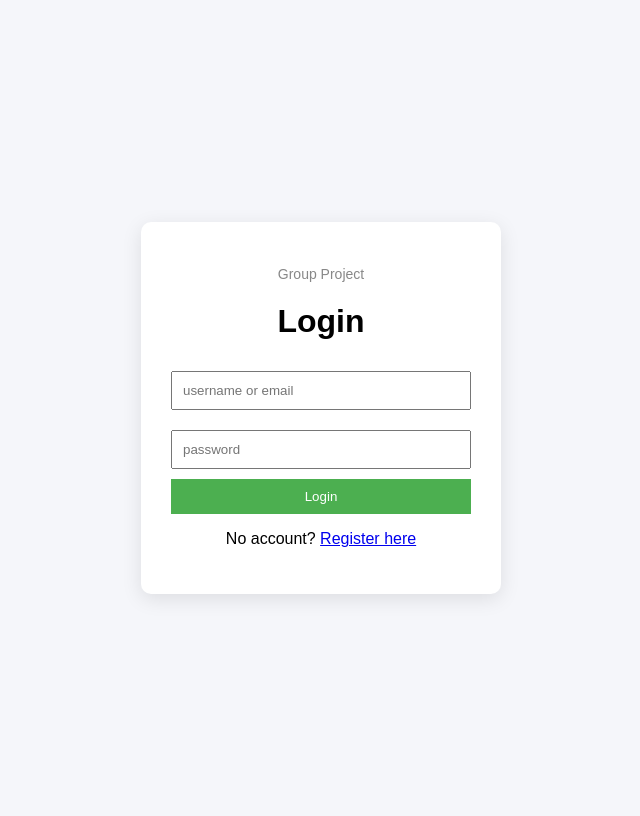
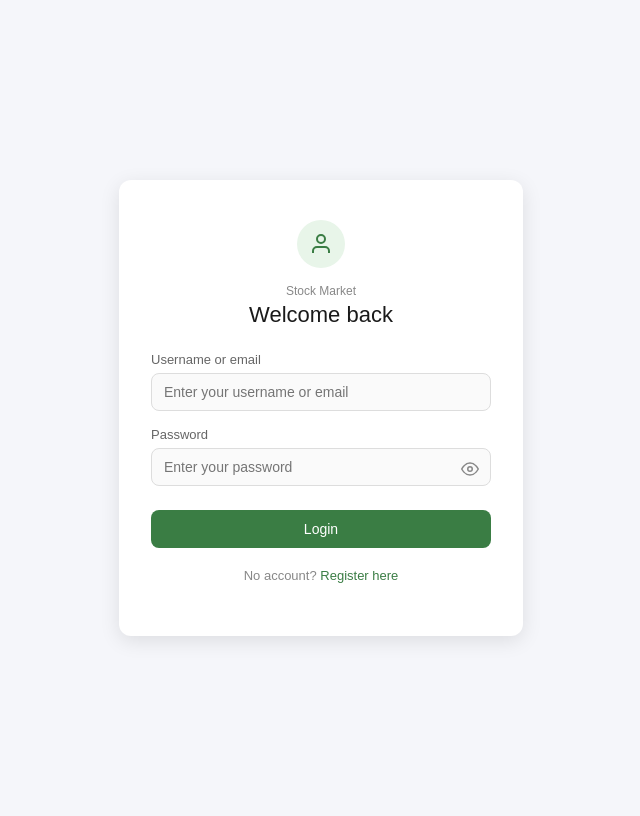
Before and after one commit to ElliotZhangzr/CITS5505_project_1, a Flask app: page /login in a window 1280 px wide. Shown: the whole page, without its empty margins (319-959 px from the left). Run offline with Flask 3, Linux system fonts and the light colour scheme.

Commit message:
update login page with database session and UI improvements

```diff
--- a/app.py
+++ b/app.py
@@ -1,13 +1,11 @@
 from flask import Flask, render_template, request, redirect, session, flash
 from db import init_db
+from models import db, User
+import hashlib
 
 app = Flask(__name__)
 app.secret_key = "secret123"
-
-# Initialize database
 init_db(app)
-
-users = {}
 
 # login
 @app.route("/login", methods=["GET", "POST"])
@@ -15,13 +13,22 @@ def login():
     if request.method == "POST":
         username = request.form.get("username")
         password = request.form.get("password")
+        password_hash = hashlib.sha256(password.encode()).hexdigest()
 
-        for user, data in users.items():
-            if (username == user or username == data["email"]) and password == data["password"]:
-                session["user"] = user
-                return redirect("/dashboard")
+        user = User.query.filter(
+            (User.username == username) | (User.email == username)
+        ).filter_by(password_hash=password_hash).first()
 
-        return render_template("fail.html")
+        if user:
+            session["user_id"] = user.id
+            session["username"] = user.username
+            session["email"] = user.email
+            session["cash"] = user.cash
+            session["logged_in"] = True
+            return redirect("/dashboard")
+
+        flash("Username or password incorrect.")
+        return render_template("login.html")
 
     return render_template("login.html")
 
@@ -32,14 +39,32 @@ def register():
         username = request.form.get("username")
         email = request.form.get("email")
         password = request.form.get("password")
+        password_hash = hashlib.sha256(password.encode()).hexdigest()
 
-        users[username] = {
-            "email": email,
-            "password": password
-        }
+        existing = User.query.filter(
+            (User.username == username) | (User.email == email)
+        ).first()
 
-        flash("Register success!")
-        return redirect("/login")
+        if existing:
+            flash("Username or email already exists.")
+            return render_template("register.html")
+
+        new_user = User(
+            username=username,
+            email=email,
+            password_hash=password_hash,
+            cash=10000.0
+        )
+        db.session.add(new_user)
+        db.session.commit()
+
+        session["user_id"] = new_user.id
+        session["username"] = new_user.username
+        session["email"] = new_user.email
+        session["cash"] = new_user.cash
+        session["logged_in"] = True
+
+        return redirect("/dashboard")
 
     return render_template("register.html")
 
--- a/static/style.css
+++ b/static/style.css
@@ -6,32 +6,123 @@ body {
     background: #f5f6fa;
     font-family: Arial;
 }
-
 .container {
     background: white;
-    padding: 30px;
-    border-radius: 10px;
+    padding: 2.5rem 2rem;
+    border-radius: 12px;
     box-shadow: 0 5px 20px rgba(0,0,0,0.1);
     text-align: center;
-    width: 300px;
+    width: 340px;
+}
+.avatar {
+    width: 48px;
+    height: 48px;
+    border-radius: 50%;
+    background: #e8f5e9;
+    color: #3a7d44;
+    display: flex;
+    align-items: center;
+    justify-content: center;
+    margin: 0 auto 1rem;
+}
+h1 {
+    font-size: 22px;
+    font-weight: 500;
+    margin: 0 0 1.5rem;
+    color: #1a1a1a;
+}
+.subtitle {
+    font-size: 12px;
+    color: #888;
+    margin: 0 0 4px;
+}
+label {
+    display: block;
+    text-align: left;
+    font-size: 13px;
+    color: #666;
+    margin-bottom: 6px;
+}
+input {
+    width: 100%;
+    padding: 10px 12px;
+    margin-bottom: 1rem;
+    box-sizing: border-box;
+    border: 1px solid #ddd;
+    border-radius: 8px;
+    font-size: 14px;
+    background: #fafafa;
+    color: #1a1a1a;
+    outline: none;
+}
+input:focus {
+    border-color: #3a7d44;
+    background: white;
 }
 
-input {
-    width: 100%;
-    padding: 10px;
-    margin: 10px 0;
+.input-error {
+    border-color: #e53935 !important;
+    background: #fff5f5 !important;
 }
 
 button {
     width: 100%;
-    padding: 10px;
-    background: #4CAF50;
+    padding: 11px;
+    background: #3a7d44;
     color: white;
     border: none;
+    border-radius: 8px;
+    font-size: 14px;
+    font-weight: 500;
+    cursor: pointer;
+    margin-top: 0.5rem;
+}
+button:hover {
+    background: #2e6636;
+}
+.flash-msg {
+    background: #e8f5e9;
+    border: 1px solid #a5d6a7;
+    color: #2e7d32;
+    border-radius: 8px;
+    padding: 10px 12px;
+    font-size: 13px;
+    margin-bottom: 1.25rem;
+}
+a {
+    color: #3a7d44;
+    text-decoration: none;
+    font-weight: 500;
+}
+p {
+    font-size: 13px;
+    color: #888;
+    margin-top: 1.25rem;
 }
 
-.subtitle {
-    font-size: 14px;
+.flash-msg.error {
+    background: #fdecea;
+    border: 1px solid #f5c6c6;
+    color: #c62828;
+}
+
+.password-wrapper {
+    position: relative;
+}
+
+.password-wrapper input {
+    padding-right: 40px;
+}
+
+.eye-toggle {
+    position: absolute;
+    right: 12px;
+    top: 38%;
+    transform: translateY(-50%);
+    cursor: pointer;
     color: #888;
-    margin-bottom: 10px;
 }
+
+.eye-toggle:hover {
+    color: #3a7d44;
+}
--- a/templates/login.html
+++ b/templates/login.html
@@ -1,22 +1,51 @@
 <link rel="stylesheet" href="{{ url_for('static', filename='style.css') }}">
-
 <div class="container">
-
     {% with messages = get_flashed_messages() %}
-        {% if messages %}
-            <p style="color: green;">{{ messages[0] }}</p>
-        {% endif %}
+    {% if messages %}
+        <div class="flash-msg error">{{ messages[0] }}</div>
+        <script>
+            document.querySelectorAll('input').forEach(i => i.classList.add('input-error'));
+        </script>
+    {% endif %}
     {% endwith %}
 
-    <p class="subtitle">Group Project</p>
-    <h1>Login</h1>
+    <div class="avatar">
+        <svg width="24" height="24" viewBox="0 0 24 24" fill="none" stroke="currentColor" stroke-width="2">
+            <path d="M20 21v-2a4 4 0 0 0-4-4H8a4 4 0 0 0-4 4v2"/>
+            <circle cx="12" cy="7" r="4"/>
+        </svg>
+    </div>
+    <p class="subtitle">Stock Market</p>
+    <h1>Welcome back</h1>
 
     <form method="POST">
-        <input name="username" type="text" placeholder="username or email" required>
-        <input name="password" type="password" placeholder="password" required>
+        <label>Username or email</label>
+        <input name="username" type="text" placeholder="Enter your username or email" required>
+        <label>Password</label>
+        <div class="password-wrapper">
+            <input name="password" type="password" id="password" placeholder="Enter your password" required>
+            <span class="eye-toggle" onclick="togglePassword()">
+                <svg id="eye-icon" width="18" height="18" viewBox="0 0 24 24" fill="none" stroke="currentColor" stroke-width="2">
+                    <path d="M1 12s4-8 11-8 11 8 11 8-4 8-11 8-11-8-11-8z"/>
+                    <circle cx="12" cy="12" r="3"/>
+                </svg>
+            </span>
+        </div>
         <button type="submit">Login</button>
     </form>
+    <p>No account? <a href="/register">Register here</a></p>
+</div>
 
-    <p>No account? <a href="/register">Register here</a></p>
-
-</div>
+<script>
+function togglePassword() {
+    const input = document.getElementById("password");
+    const icon = document.getElementById("eye-icon");
+    if (input.type === "password") {
+        input.type = "text";
+        icon.innerHTML = '<path d="M17.94 17.94A10.07 10.07 0 0 1 12 20c-7 0-11-8-11-8a18.45 18.45 0 0 1 5.06-5.94"/><path d="M9.9 4.24A9.12 9.12 0 0 1 12 4c7 0 11 8 11 8a18.5 18.5 0 0 1-2.16 3.19"/><line x1="1" y1="1" x2="23" y2="23"/>';
+    } else {
+        input.type = "password";
+        icon.innerHTML = '<path d="M1 12s4-8 11-8 11 8 11 8-4 8-11 8-11-8-11-8z"/><circle cx="12" cy="12" r="3"/>';
+    }
+}
+</script>
```
